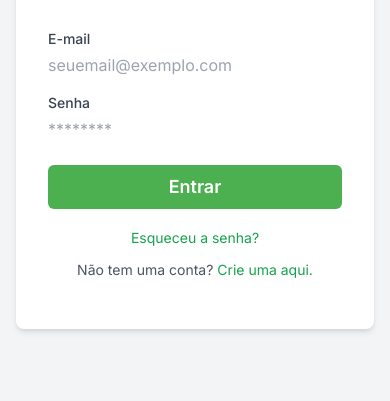
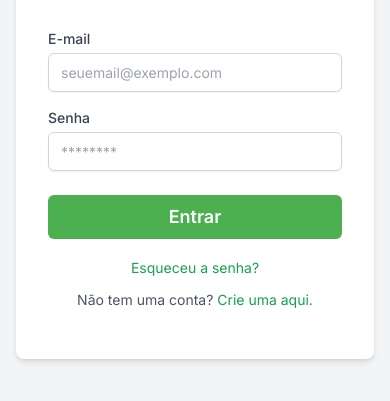
Before and after one commit to wesleysantos-31/ProjetoAgropec2025, a plain HTML site: page index.html in a window 390 px wide. Both pictures are taken after a click on the button "Organizador/Admin". Shown: the part 307-708 px from the top of the page. Drawn offline with nearby package versions, Linux system fonts and the light colour scheme; no server answers.

Commit message:
pequenas otimizações

```diff
--- a/style.css
+++ b/style.css
@@ -50,7 +50,23 @@ body {
 }
 /* Estilos para inputs globais para consistência se não usar Tailwind em todos */
 .input-field {
-    @apply mt-1 block w-full px-3 py-2 border border-gray-300 rounded-md shadow-sm focus:outline-none focus:ring-green-500 focus:border-green-500 sm:text-sm;
+    margin-top: 0.25rem; /* mt-1 */
+    display: block; /* block */
+    width: 100%; /* w-full */
+    padding-left: 0.75rem; /* px-3 */
+    padding-right: 0.75rem; /* px-3 */
+    padding-top: 0.5rem; /* py-2 */
+    padding-bottom: 0.5rem; /* py-2 */
+    border: 1px solid #D1D5DB; /* border-gray-300 */
+    border-radius: 0.375rem; /* rounded-md */
+    box-shadow: 0 1px 2px 0 rgba(0,0,0,0.05); /* shadow-sm */
+    font-size: 0.875rem; /* sm:text-sm */
+    outline: none;
+    transition: border-color 0.2s, box-shadow 0.2s;
+}
+.input-field:focus {
+    border-color: #4CAF50; /* focus:border-green-500 */
+    box-shadow: 0 0 0 2px #4CAF5066; /* focus:ring-green-500 (approximate) */
 }
 
 .btn-primary {
@@ -124,6 +140,7 @@ h1, h2, h3, h4, h5, h6 {
 }
 
 .sidebar-initial-hidden {
+    content: ''; /* Apenas para o linter não reclamar */
     /* A visibilidade inicial é controlada por -translate-x-full no HTML via Tailwind.
        Esta classe é mais um marcador para o JS, mas pode ser usada para forçar display:none
        se houver problemas de "flash of unstyled content" antes do JS atuar.
@@ -167,7 +184,7 @@ h1, h2, h3, h4, h5, h6 {
   font-size: 1.5rem;
   box-shadow: 0 2px 8px rgba(44, 62, 80, 0.15);
   cursor: pointer;
-  transition: background 0.2s, transform 0.2s;
+  transition: background-color 0.2s, transform 0.2s;
   position: absolute;
   top: 50%;
   transform: translateY(-50%);
```
